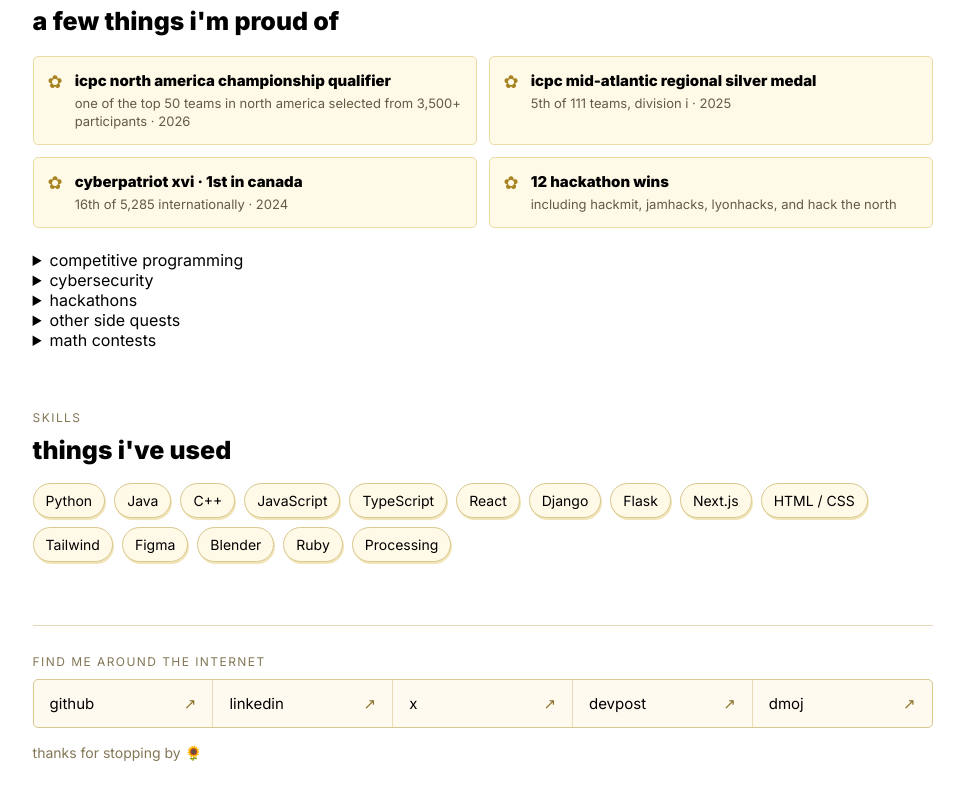
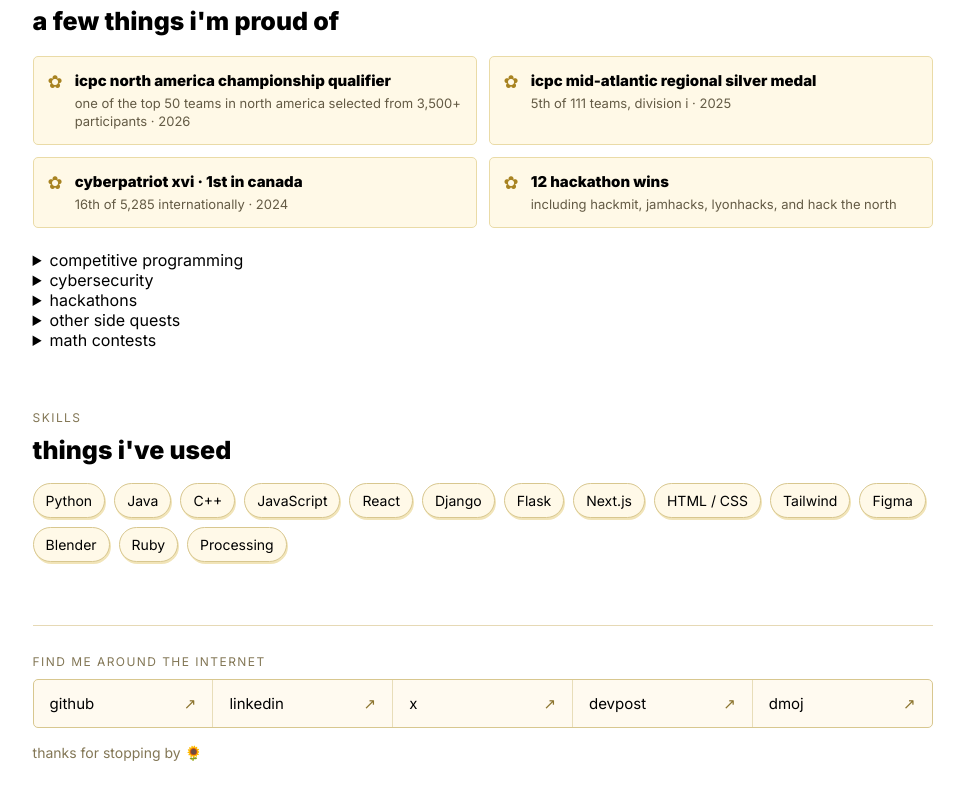
Before and after one commit to cheollie/cheollie.github.io, a plain HTML site: page about.html in a window 1280 px wide. Shown: the part 1645-2445 px from the top of the page, without its empty margins (137-1101 px from the left). Drawn offline with Linux system fonts and the light colour scheme.

Commit message:
Remove TypeScript from skills list

```diff
--- a/about.html
+++ b/about.html
@@ -91,6 +91,6 @@
 <li>2022 — canadian senior mathematics contest: distinction, top 12%.</li>
 </ul></details></div>
 </section>
-<section class="about-section skills-section"><p class="eyebrow">skills</p><h2 class="section-title">things i've used</h2><div class="skill-chips"><span>Python</span><span>Java</span><span>C++</span><span>JavaScript</span><span>TypeScript</span><span>React</span><span>Django</span><span>Flask</span><span>Next.js</span><span>HTML / CSS</span><span>Tailwind</span><span>Figma</span><span>Blender</span><span>Ruby</span><span>Processing</span></div></section>
+<section class="about-section skills-section"><p class="eyebrow">skills</p><h2 class="section-title">things i've used</h2><div class="skill-chips"><span>Python</span><span>Java</span><span>C++</span><span>JavaScript</span><span>React</span><span>Django</span><span>Flask</span><span>Next.js</span><span>HTML / CSS</span><span>Tailwind</span><span>Figma</span><span>Blender</span><span>Ruby</span><span>Processing</span></div></section>
 <section class="about-section contact-section" id="contact"><p class="eyebrow">find me around the internet</p><div class="contact-row"><a href="https://github.com/cheollie">github <span>↗</span></a><a href="https://www.linkedin.com/in/chelseawong07/">linkedin <span>↗</span></a><a href="https://x.com/chelsea7w">x <span>↗</span></a><a href="https://devpost.com/cheollie">devpost <span>↗</span></a><a href="https://dmoj.ca/user/cheollie">dmoj <span>↗</span></a></div><p class="body contact-note">thanks for stopping by 🌻</p></section>
 </div></div></main><script src="script.js"></script></body></html>
```
